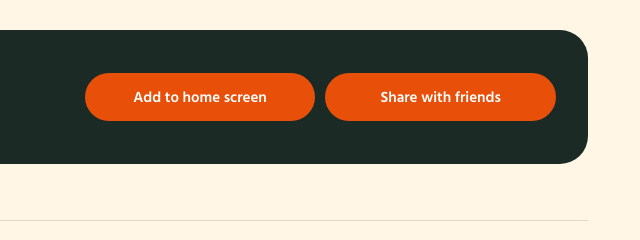
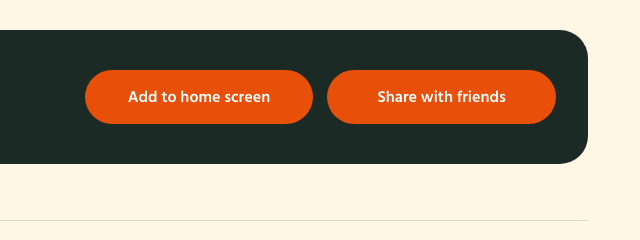
Before and after one commit to EngrSaddam/Shopping-Guide-BD, a plain HTML site: page index.html in a window 1280 px wide. Shown: the part 2567-2807 px from the top of the page, 640-1280 px from the left. Drawn offline with Linux system fonts and the light colour scheme.

Commit message:
Update index.html

```diff
--- a/index.html
+++ b/index.html
@@ -316,6 +316,14 @@ h2::after{content:"";position:absolute;left:0;bottom:0;width:36px;height:4px;bor
   footer{margin-top:56px;padding-top:24px;border-top:1px solid var(--line)}
 }
 @media (min-width:1500px){.wrap{max-width:1320px}.barin{max-width:1256px}}
+
+/* v8 equal-size buttons */
+.agb{display:grid;grid-template-columns:1fr 1fr;gap:10px}
+.again .pill,.again .share{width:100%;height:50px;min-width:0;padding:0 14px;font-size:15px;line-height:1.15;text-align:center}
+@media (min-width:900px){
+  .agb{gap:14px}
+  .again .pill,.again .share{height:54px;font-size:16px}
+}
 </style>
 </head>
 <body>
```
